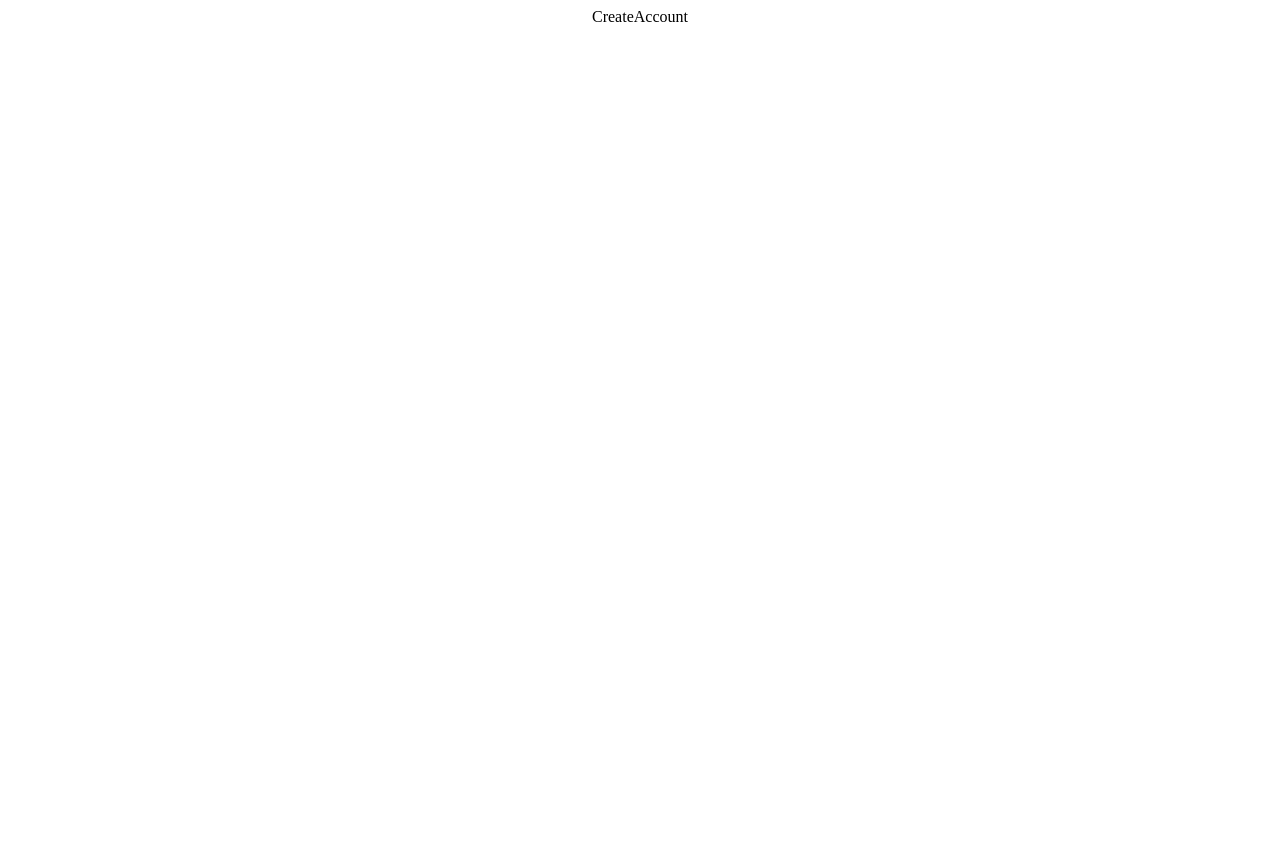
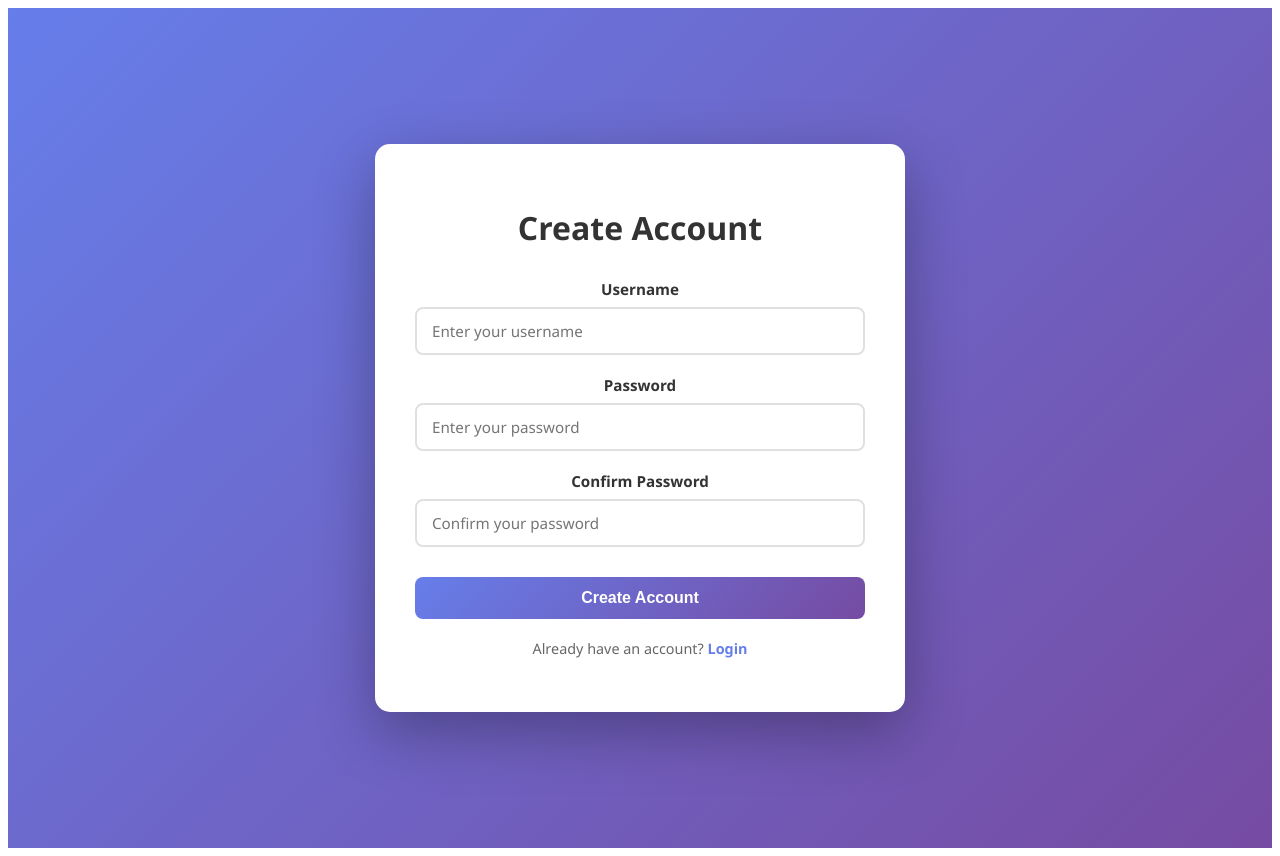
Before and after one commit to jzrll/CubeTimer, a React (Create React App) app in the folder frontend/: page /create in a window 1280 px wide. Before the commit the page ends 800 px from the top, so only its background shows below. Built offline with nearby package versions, Linux system fonts and the light colour scheme.

Commit message:
working create account

```diff
--- a/frontend/src/pages/CreateAccount.jsx
+++ b/frontend/src/pages/CreateAccount.jsx
@@ -1,9 +1,122 @@
+import { useState } from 'react';
+import { useNavigate } from 'react-router';
+import '../styles/CreateAccount.css';
+
 const CreateAccount = () => {
+  const [username, setUsername] = useState('');
+  const [password, setPassword] = useState('');
+  const [confirmPassword, setConfirmPassword] = useState('');
+  const [error, setError] = useState('');
+  const [loading, setLoading] = useState(false);
+  const navigate = useNavigate();
+
+  const handleSubmit = async (e) => {
+    e.preventDefault();
+    setError('');
+
+    // Validation
+    if (!username || !password || !confirmPassword) {
+      setError('All fields are required');
+      return;
+    }
+
+    if (password !== confirmPassword) {
+      setError('Passwords do not match');
+      return;
+    }
+
+    if (password.length < 4) {
+      setError('Password must be at least 4 characters');
+      return;
+    }
+
+    setLoading(true);
+
+    try {
+      const response = await fetch('users/', {
+        method: 'POST',
+        headers: {
+          'Content-Type': 'application/json',
+        },
+        body: JSON.stringify({
+          username,
+          password,
+          confirm_password: confirmPassword,
+        }),
+      });
+
+      const data = await response.json();
+
+      if (!response.ok) {
+        setError(data.error || 'Failed to create account');
+        return;
+      }
+
+      // Store user data in localStorage
+      localStorage.setItem('user', JSON.stringify(data));
+      navigate('/timer');
+    } catch (err) {
+      setError('An error occurred. Please try again.');
+      console.error(err);
+    } finally {
+      setLoading(false);
+    }
+  };
+
   return (
-    <div>
-        CreateAccount
+    <div className="auth-container">
+      <div className="auth-card">
+        <h1>Create Account</h1>
+        <form onSubmit={handleSubmit}>
+          <div className="form-group">
+            <label htmlFor="username">Username</label>
+            <input
+              id="username"
+              type="text"
+              placeholder="Enter your username"
+              value={username}
+              onChange={(e) => setUsername(e.target.value)}
+              disabled={loading}
+            />
+          </div>
+
+          <div className="form-group">
+            <label htmlFor="password">Password</label>
+            <input
+              id="password"
+              type="password"
+              placeholder="Enter your password"
+              value={password}
+              onChange={(e) => setPassword(e.target.value)}
+              disabled={loading}
+            />
+          </div>
+
+          <div className="form-group">
+            <label htmlFor="confirmPassword">Confirm Password</label>
+            <input
+              id="confirmPassword"
+              type="password"
+              placeholder="Confirm your password"
+              value={confirmPassword}
+              onChange={(e) => setConfirmPassword(e.target.value)}
+              disabled={loading}
+            />
+          </div>
+
+          {error && <div className="error-message">{error}</div>}
+
+          <button type="submit" disabled={loading} className="btn-primary">
+            {loading ? 'Creating Account...' : 'Create Account'}
+          </button>
+        </form>
+
+        <p className="auth-link">
+          Already have an account? <a href="/">Login</a>
+        </p>
+      </div>
     </div>
-  )
-}
+  );
+};
 
-export default CreateAccount
+export default CreateAccount;
--- /dev/null
+++ b/frontend/src/styles/CreateAccount.css
@@ -0,0 +1,144 @@
+.auth-container {
+  display: flex;
+  justify-content: center;
+  align-items: center;
+  min-height: 100vh;
+  background: linear-gradient(135deg, #667eea 0%, #764ba2 100%);
+  padding: 20px;
+  font-family: 'Segoe UI', Tahoma, Geneva, Verdana, sans-serif;
+}
+
+.auth-card {
+  background: white;
+  border-radius: 15px;
+  box-shadow: 0 20px 60px rgba(0, 0, 0, 0.3);
+  padding: 40px;
+  max-width: 450px;
+  width: 100%;
+  animation: slideUp 0.3s ease-out;
+}
+
+@keyframes slideUp {
+  from {
+    opacity: 0;
+    transform: translateY(20px);
+  }
+  to {
+    opacity: 1;
+    transform: translateY(0);
+  }
+}
+
+.auth-card h1 {
+  text-align: center;
+  color: #333;
+  margin-bottom: 30px;
+  font-size: 2em;
+}
+
+.auth-card form {
+  display: flex;
+  flex-direction: column;
+  gap: 20px;
+}
+
+.form-group {
+  display: flex;
+  flex-direction: column;
+  gap: 8px;
+}
+
+.form-group label {
+  font-weight: 600;
+  color: #333;
+  font-size: 0.95em;
+}
+
+.form-group input {
+  padding: 12px 15px;
+  border: 2px solid #e0e0e0;
+  border-radius: 8px;
+  font-size: 0.95em;
+  transition: all 0.3s;
+  font-family: inherit;
+}
+
+.form-group input:focus {
+  outline: none;
+  border-color: #667eea;
+  box-shadow: 0 0 8px rgba(102, 126, 234, 0.2);
+}
+
+.form-group input:disabled {
+  background-color: #f5f5f5;
+  cursor: not-allowed;
+  opacity: 0.6;
+}
+
+.error-message {
+  background-color: #ffe0e0;
+  color: #d63031;
+  padding: 12px 15px;
+  border-radius: 8px;
+  border-left: 4px solid #d63031;
+  font-size: 0.9em;
+  animation: shake 0.3s ease-in-out;
+}
+
+@keyframes shake {
+  0%, 100% {
+    transform: translateX(0);
+  }
+  25% {
+    transform: translateX(-5px);
+  }
+  75% {
+    transform: translateX(5px);
+  }
+}
+
+.btn-primary {
+  padding: 12px 20px;
+  background: linear-gradient(135deg, #667eea 0%, #764ba2 100%);
+  color: white;
+  border: none;
+  border-radius: 8px;
+  font-size: 1em;
+  font-weight: 600;
+  cursor: pointer;
+  transition: all 0.3s;
+  margin-top: 10px;
+}
+
+.btn-primary:hover:not(:disabled) {
+  transform: translateY(-2px);
+  box-shadow: 0 10px 25px rgba(102, 126, 234, 0.3);
+}
+
+.btn-primary:active:not(:disabled) {
+  transform: translateY(0);
+}
+
+.btn-primary:disabled {
+  opacity: 0.7;
+  cursor: not-allowed;
+}
+
+.auth-link {
+  text-align: center;
+  margin-top: 20px;
+  color: #666;
+  font-size: 0.9em;
+}
+
+.auth-link a {
+  color: #667eea;
+  text-decoration: none;
+  font-weight: 600;
+  transition: color 0.3s;
+}
+
+.auth-link a:hover {
+  color: #764ba2;
+  text-decoration: underline;
+}
```
